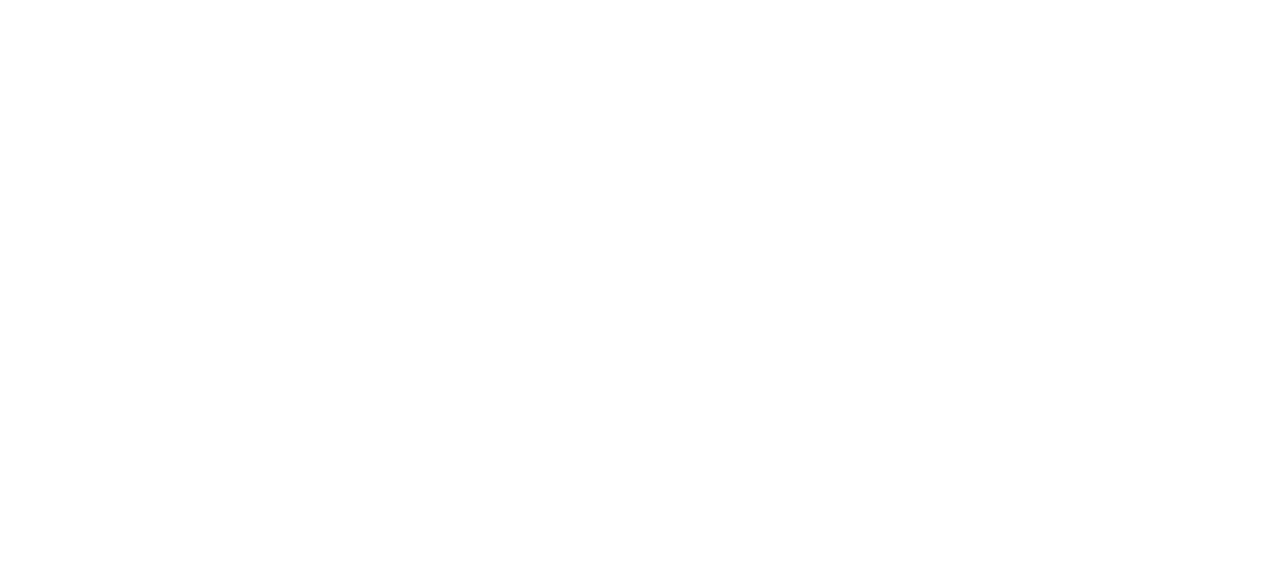
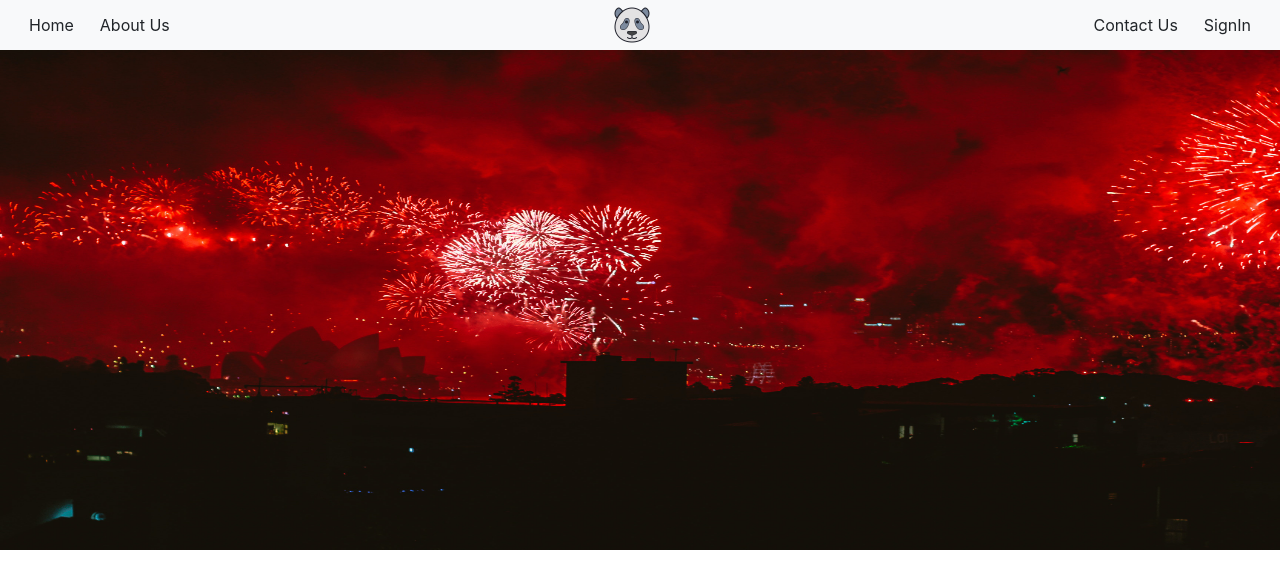
Before and after one commit to attainu/Ganesh-Manoj-PartyPanda-au4, a React (Create React App) app in the folder client/: page / in a window 1280 px wide. Shown: the top 588 px of the page. Built offline with nearby package versions, Linux system fonts and the light colour scheme; the HTML template or start-up script is replaced by a standard one.

Commit message:
small update

```diff
--- a/client/src/App.js
+++ b/client/src/App.js
@@ -1,11 +1,13 @@
 import React from 'react';
-import NavBar from "./component/navBar";
+import NavBar from "./Components/Navbar";
+import Home from "./Components/Home";
 
 class App extends React.Component{
   render(){
     return(
       <div className="container-fluid-lg">
         <NavBar/>
+        <Home/>
       </div>
     )
   }
--- /dev/null
+++ b/client/src/Components/Home.js
@@ -0,0 +1,14 @@
+import React from "react";
+import Red from "./red.jpg";
+
+class Home extends React.Component{
+    render(){
+        return(
+            <div>
+                <img src={Red} alt="" style={{"width":"100%", "height":"500px"}}/>
+            </div>
+        )
+    }
+}
+
+export default Home;
--- /dev/null
+++ b/client/src/Components/Navbar.js
@@ -0,0 +1,24 @@
+import React from "react";
+import Panda from "./Panda.png";
+
+class NavBar extends React.Component{
+    render(){
+        return(
+            <div>
+                <nav class="navbar navbar-light bg-light py-0">
+                        <div className="d-flex justify-content-start ">
+                            <button class="btn">Home</button>
+                            <button class="btn">About Us</button>
+                        </div>
+                        <img src={Panda} alt="" style={{"width":"50px"}}/>
+                        <div className="d-flex justify-content-end">
+                            <button class="btn">Contact Us</button>
+                            <button class="btn">SignIn</button>
+                        </div>
+                </nav>
+            </div>
+        )
+    }
+}
+
+export default NavBar;
--- a/client/src/component/navBar.js
+++ /dev/null
@@ -1,24 +0,0 @@
-import React from "react";
-import Panda from "./panda.png";
-
-class NavBar extends React.Component{
-    render(){
-        return(
-            <div>
-                {/* <nav class="navbar navbar-light bg-secondary py-0">
-                        <div className="d-flex justify-content-start ">
-                            <button class="btn btn-secondary text-dark">Home</button>
-                            <button class="btn btn-secondary text-dark">About Us</button>
-                        </div>
-                        <img src={Panda} alt="panda image" style={{"width":"50px"}}/>
-                        <div className="d-flex justify-content-end">
-                            <button class="btn btn-secondary text-dark">Contact Us</button>
-                            <button class="btn btn-secondary text-dark">SignIn</button>
-                        </div>
-                </nav> */}
-            </div>
-        )
-    }
-}
-
-export default NavBar;
```
Also changed, not shown: client/src/Components/Panda.png (renamed from client/src/component/panda.png), client/src/Components/red.jpg (added).
